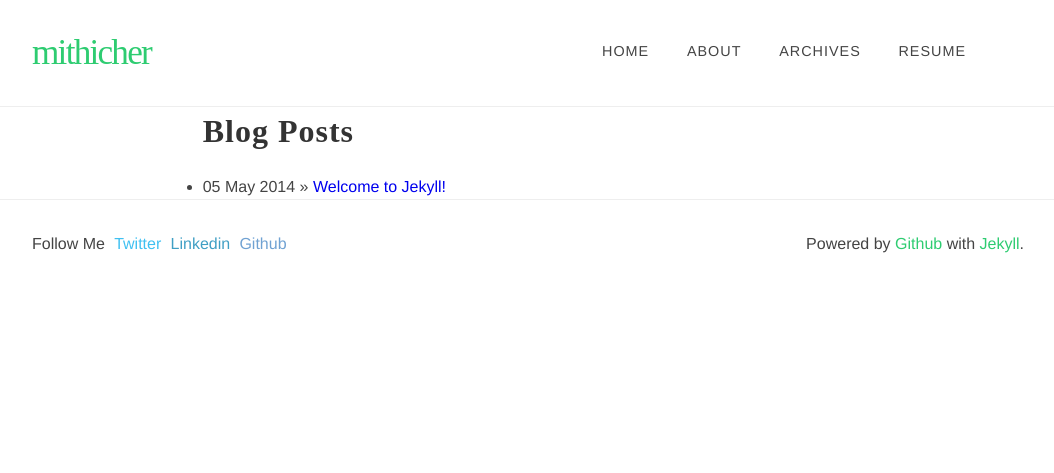
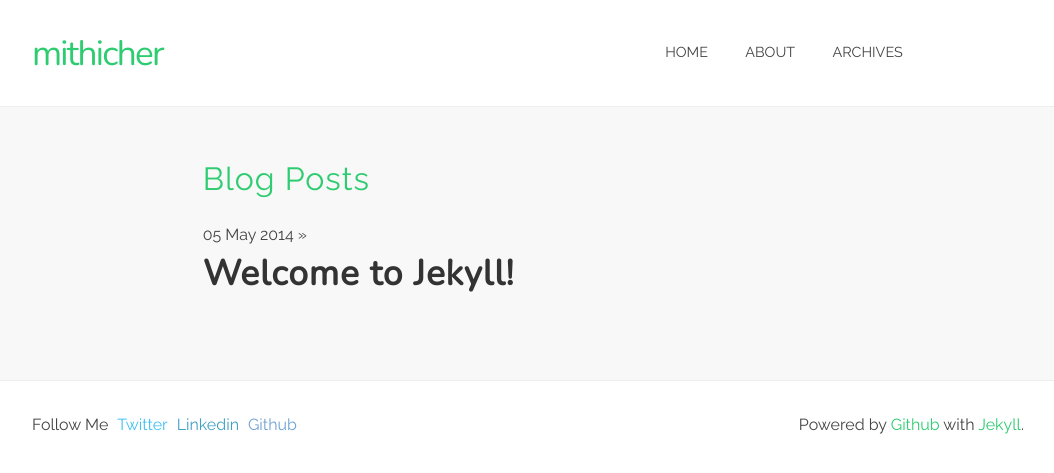
Before and after one commit to mithicher/mithicher.github.io, a Jekyll site: the page built from index.html, in a window 1280 px wide. Shown: the top 473 px of the page, without its empty margins (112-1166 px from the left). Built offline with Jekyll 4.4.1, drawn with Linux system fonts in a browser that asks for light colours; some web fonts are replaced; Markdown is read by kramdown in place of the engine named in the settings.

Commit message:
Initial commit

```diff
--- a/_layouts/default.html
+++ b/_layouts/default.html
@@ -26,9 +26,8 @@
                     <nav class="nav">
                         <ul class="menu">
                             <li class="menu-item"><a href="/">Home</a></li>
-                            <li class="menu-item"><a href="/">About</a></li>
-                            <li class="menu-item"><a href="/">Archives</a></li>
-                            <li class="menu-item"><a href="#">Resume</a></li>
+                            <li class="menu-item"><a href="/about.html">About</a></li>
+                            <li class="menu-item"><a href="/archives.html">Archives</a></li>
                         </ul>
                     </nav>
                 </div>
--- a/css/style.css
+++ b/css/style.css
@@ -1,4 +1,6 @@
 @charset "IBM437";
+@import url(http://fonts.googleapis.com/css?family=Nunito);
+@import url(http://fonts.googleapis.com/css?family=Raleway);
 @font-face { font-family: 'open_sans_light'; src: url("../google-fonts/OpenSans-Light-webfont.eot"); src: url("../google-fonts/OpenSans-Light-webfont.eot?#iefix") format("embedded-opentype"), url("../google-fonts/OpenSans-Light-webfont.woff") format("woff"), url("../google-fonts/OpenSans-Light-webfont.ttf") format("truetype"), url("../google-fonts/OpenSans-Light-webfont.svg#open_sanslight") format("svg"); font-weight: normal; font-style: normal; }
 
 @font-face { font-family: 'open_sans_regular'; src: url("../google-fonts/OpenSans-Regular-webfont.eot"); src: url("../google-fonts/OpenSans-Regular-webfont.eot?#iefix") format("embedded-opentype"), url("../google-fonts/OpenSans-Regular-webfont.woff") format("woff"), url("../google-fonts/OpenSans-Regular-webfont.ttf") format("truetype"), url("../google-fonts/OpenSans-Regular-webfont.svg#open_sansregular") format("svg"); font-weight: normal; font-style: normal; }
@@ -245,7 +247,7 @@ body, input, button { -webkit-font-smoothing: antialiased; }
 /*
 base
 */
-html { font: 100%/1.5 "open_sans_regular", Helvetica, Arial, sans-serif, Arial, sans-serif; }
+html { font: 100%/1.5 "Raleway", Helvetica, Arial, sans-serif, Arial, sans-serif; }
 
 /*
 headings
@@ -263,7 +265,7 @@ h5 { font-size: 0.83em; /* 0.83*16 = 13.28 */ }
 
 h6 { font-size: 0.75em; /* 0.75*16 = 12 */ }
 
-h1, h2, h3, h4, h5, h6 { font-family: "open_sans_semibold", serif; font-weight: 700; margin-top: 0; margin-bottom: 0.625em; letter-spacing: 1px; color: #333333; }
+h1, h2, h3, h4, h5, h6 { font-family: "Nunito", serif; font-weight: 700; margin-top: 0; margin-bottom: 0.625em; letter-spacing: 1px; color: #333333; }
 
 /*
 paragraphs
@@ -272,7 +274,7 @@ p { line-height: 1.5; margin: 0 0 1em; }
 
 .indent p + p { text-indent: 2em; margin-top: 1em; }
 
-p.lead { font-size: 1.4em; font-family: "open_sans_light", Helvetica, Arial, sans-serif; }
+p.lead { font-size: 1.4em; font-family: "Raleway", Helvetica, Arial, sans-serif; }
 
 /*
 cross-browser hyphenation
@@ -308,7 +310,7 @@ code, pre { font-family: monospace, serif; font-size: 1em; }
 /*
 blockquotes
 */
-blockquote { font-family: "open_sans_light", Helvetica, Arial, sans-serif; font-weight: 300; font-size: 1.425em; margin-top: 1em; margin-bottom: 1em; color: #2ecc71; }
+blockquote { font-family: "Raleway", Helvetica, Arial, sans-serif; font-weight: 300; font-size: 1.425em; margin-top: 1em; margin-bottom: 1em; color: #2ecc71; }
 
 blockquote:before { content: "\201C"; display: inline-block; padding-right: .4em; }
 
@@ -402,7 +404,7 @@ img { max-width: 100%; height: auto; }
 /* global padding */
 .module, .header, .footer { padding-top: 2em; padding-bottom: 2em; }
 
-.module3, .skills, .blog, .works { padding-top: 3em; padding-bottom: 3em; }
+.module3, .main, .works { padding-top: 3em; padding-bottom: 3em; }
 
 /* text color */
 .text-green { color: #2ecc71; }
@@ -415,7 +417,7 @@ body { background: #fff; }
 .logo-wrap { text-align: center; }
 
 @media only screen and (min-width: 40em) { .logo-wrap { text-align: left; } }
-.logo-link { font-size: 2.2em; font-family: "open_sans_semibold", serif; color: #2ecc71; margin: 0; line-height: 1.2; letter-spacing: -.05em; opacity: 1; -webkit-transition: all 0.2s ease; -moz-transition: all 0.2s ease; -o-transition: all 0.2s ease; transition: all 0.2s ease; }
+.logo-link { font-size: 2.2em; font-family: "Nunito", serif; color: #2ecc71; margin: 0; line-height: 1.2; letter-spacing: -.05em; opacity: 1; -webkit-transition: all 0.2s ease; -moz-transition: all 0.2s ease; -o-transition: all 0.2s ease; transition: all 0.2s ease; }
 .logo-link:hover { opacity: .75; }
 
 .nav { text-align: center; }
@@ -423,31 +425,26 @@ body { background: #fff; }
 .menu { display: inline-block; position: relative; margin: 0; padding: 0; }
 .menu li { display: inline-block; position: relative; margin: 0 1em 0 0; padding: 0; }
 .menu li:last-of-type { margin-right: 0; }
-.menu li a { padding: 0.6em; display: inline-block; text-transform: uppercase; font-family: inherit; font-weight: 400; font-size: 0.9em; letter-spacing: 1px; color: #444444; -webkit-transition: all 0.2s ease; -moz-transition: all 0.2s ease; -o-transition: all 0.2s ease; transition: all 0.2s ease; }
+.menu li a { padding: 0.6em; display: inline-block; text-transform: uppercase; font-family: inherit; font-weight: 400; font-size: 0.9em; color: #444444; -webkit-transition: all 0.2s ease; -moz-transition: all 0.2s ease; -o-transition: all 0.2s ease; transition: all 0.2s ease; }
 .menu li a:hover { color: #2ecc71; }
 
 /* Hero style */
 .hero { padding-top: 5%; padding-bottom: 5%; background: #2ecc71; }
 .hero h1, .hero h2 { margin-bottom: 0; text-align: center; color: white; line-height: 1.4; }
 .hero h1 { font-size: 3.2em; text-shadow: 3px 2px 0 #25a25a; }
-.hero h2 { font-family: "open_sans_light", Helvetica, Arial, sans-serif; font-weight: 300; }
+.hero h2 { font-family: "Raleway", Helvetica, Arial, sans-serif; font-weight: 300; }
 
 /* Skills style */
-.skills { background: #f8f8f8; }
-.skills img { margin-bottom: 1em; box-shadow: 0 0 0 4px #eee; border-radius: 50%; }
-.skills p { text-align: left; }
-.skills p a { color: #2ecc71; }
-.skills p a:hover { border-bottom: 1px solid #ddd; }
-.skills li { margin-bottom: 0.4em; padding-left: 0.4em; }
+/* Blog style */
+.main { background: #f8f8f8; min-height: 100%; }
+.main h1 { color: #2ecc71; font-family: "Raleway", Helvetica, Arial, sans-serif; font-weight: 300; }
+.main h2 a { color: #333333; -webkit-transition: all 0.2s ease; -moz-transition: all 0.2s ease; -o-transition: all 0.2s ease; transition: all 0.2s ease; }
+.main h2 a:hover { color: #2ecc71; }
+.main p { line-height: 1.8; }
+.main article { display: block; position: relative; margin-bottom: 2em; }
 
-/* Blog style */
-.blog { background: #f8f8f8; }
-.blog h1 { color: #2ecc71; font-family: "open_sans_light", Helvetica, Arial, sans-serif; font-weight: 300; }
-.blog h2 a { color: #333333; -webkit-transition: all 0.2s ease; -moz-transition: all 0.2s ease; -o-transition: all 0.2s ease; transition: all 0.2s ease; }
-.blog h2 a:hover { color: #2ecc71; }
-.blog p { line-height: 1.8; }
-.blog article { display: block; position: relative; margin-bottom: 2em; }
-
+@media screen and (min-width: 40em) { .main article h2 { font-size: 2.2em; }
+  .main p { font-size: 1.125em; } }
 /* Works style */
 .works { text-align: center; background: #f8f8f8; }
 .works h1 { color: #2ecc71; }
--- a/index.html
+++ b/index.html
@@ -5,9 +5,9 @@ title: Home
 
 <div id="home">
   <h1>Blog Posts</h1>
-  <ul class="posts">
+  <article class="posts">
     {% for post in site.posts %}
-      <li><span>{{ post.date | date_to_string }}</span> &raquo; <a href="{{ post.url }}">{{ post.title }}</a></li>
+      <span>{{ post.date | date_to_string }}</span> &raquo; <h2><a href="{{ post.url }}">{{ post.title }}</a></h2>
     {% endfor %}
-  </ul>
+  </article>
 </div>
```
